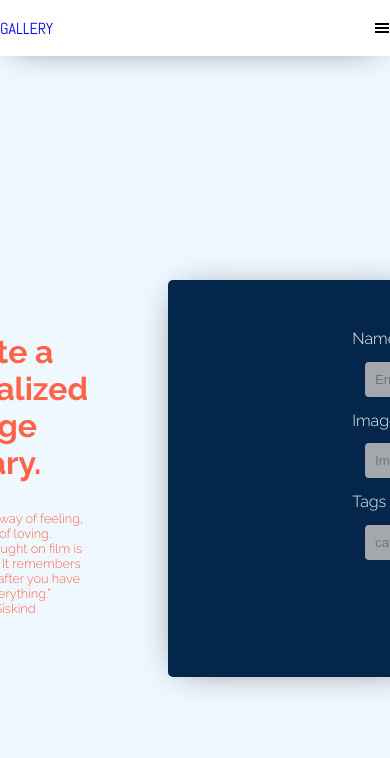
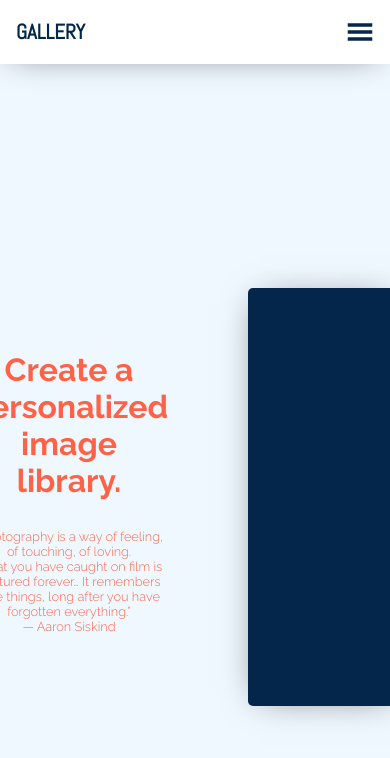
Before and after one commit to flo20/gallery, a React (Create React App) app: page /upload in a window 390 px wide. Shown: the top 758 px of the page. Built offline with nearby package versions, Linux system fonts and the light colour scheme.

Commit message:
Update stylesheet and responsiveness

```diff
--- a/src/components/NavBar/NavBar.module.scss
+++ b/src/components/NavBar/NavBar.module.scss
@@ -1,81 +1,150 @@
+*,
+*::before,
+*::after {
+	box-sizing: border-box;
+}
+
+.wrap {
+	position: relative;
+	display: flex;
+	align-items: center;
+	justify-content: space-between;
+
+	width: 100%;
+	height: 4rem;
+	padding: 0 2.5rem;
+
+	background-color: #fff;
+	box-shadow: -1px 2px 34px -13px rgba(0, 0, 0, 0.6);
+	z-index: 10;
+}
+
+.logo {
+	color: #04264b;
+	font-size: 1.7rem;
+	font-weight: 700;
+	text-decoration: none;
+	white-space: nowrap;
+}
+
 .head {
 	display: flex;
-	flex-wrap: wrap;
+	align-items: center;
+	gap: 1.5rem;
+}
+
+.navMenu {
+	display: flex;
+	align-items: center;
 }
 
 .links {
-	text-decoration: none;
-	color: #04264b94;
+	display: block;
+	padding: 1rem 0.5rem;
+
+	color: rgba(4, 38, 75, 0.58);
 	font-family: 'Raleway', sans-serif;
 	font-weight: 700;
-	padding: 1rem;
-}
-.links:hover {
-	border-bottom: 2px solid tomato;
-	color: tomato;
 	text-decoration: none;
-}
-#logo {
-	text-decoration: none;
-	font-size: 1.7rem;
-	color: #04264b;
-	margin-left: 5rem;
-}
+	white-space: nowrap;
 
-.wrap {
-	display: flex;
-	height: 3.5rem;
-	justify-content: space-between;
-	align-items: center;
-	top: 0;
-	width: 100%;
-	background: white;
-	box-shadow: -1px 2px 34px -13px rgba(0, 0, 0, 0.6);
-	z-index: 1;
+	border-bottom: 2px solid transparent;
+
+	transition:
+		color 0.2s ease,
+		border-color 0.2s ease;
+
+	&:hover {
+		color: tomato;
+		border-bottom-color: tomato;
+	}
 }
 
 .hamburgerMenu {
 	display: none;
+	font-size: 1.75rem;
+	color: #04264b;
+	cursor: pointer;
 }
 
-/* Medium devices (landscape tablets, 768px and up) */
-@media only screen and (max-width: 768px) {
-	.head {
-		margin-left: 20rem;
+// Tablet + mobile
+@media (max-width: 900px) {
+	.wrap {
+		height: 4rem;
+		padding: 0 1.5rem;
+	}
+
+	.logo {
+		font-size: 1.5rem;
 	}
 
 	.hamburgerMenu {
 		display: block;
+		position: relative;
+		z-index: 20;
 	}
 
 	.head {
+		position: absolute;
+		top: 100%;
+		left: 0;
+		right: auto;
+
 		display: flex;
 		flex-direction: column;
-		margin-top: 10rem;
-		position: absolute;
-		right: -100%;
-	}
+		align-items: stretch;
+		gap: 0;
 
-	.head.active {
-		right: 0;
-		transition: all 0.5s ease;
+		width: 100%;
+		margin: 0;
+		padding: 1rem 1.5rem 1.5rem;
+
+		background-color: #fff;
+		box-shadow: 0 10px 20px rgba(0, 0, 0, 0.1);
+
+		opacity: 0;
+		visibility: hidden;
+		transform: translateY(-10px);
+
+		transition:
+			opacity 0.25s ease,
+			transform 0.25s ease,
+			visibility 0.25s ease;
+
+		&.active {
+			opacity: 1;
+			visibility: visible;
+			transform: translateY(0);
+		}
 	}
 
 	.navMenu {
-		margin: 1rem;
+		display: block;
+		width: 100%;
+		margin: 0;
+	}
+
+	.links {
+		display: block;
+		width: 100%;
+		padding: 1rem 0;
+
+		&:hover {
+			border-bottom-color: transparent;
+		}
 	}
 }
 
-/* Large devices (laptops/desktops, 992px and up) */
-/* @media only screen and (min-width: 992px) {
-  .head {
-    margin-left: 35rem;
-  }
-} */
+@media (max-width: 480px) {
+	.wrap {
+		padding: 0 1rem;
+	}
 
-/* Extra large devices (large laptops and desktops, 1200px and up) */
-/* @media only screen and (min-width: 1200px) {
-  .head {
-    margin-left: 75rem;
-  }
-} */
+	.logo {
+		font-size: 1.3rem;
+	}
+
+	.head {
+		padding: 0.75rem 1rem 1rem;
+	}
+}
--- a/src/components/NavBar/NavBar.tsx
+++ b/src/components/NavBar/NavBar.tsx
@@ -15,7 +15,7 @@
 	return (
 		<div className={styles.wrap}>
 			<div>
-				<Link to="/" id="logo">
+				<Link to="/" className={styles.logo}>
 					GALLERY
 				</Link>
 			</div>
```
Also changed, not shown: src/components/ImageView/ImageView.js (+12 -13 lines).
